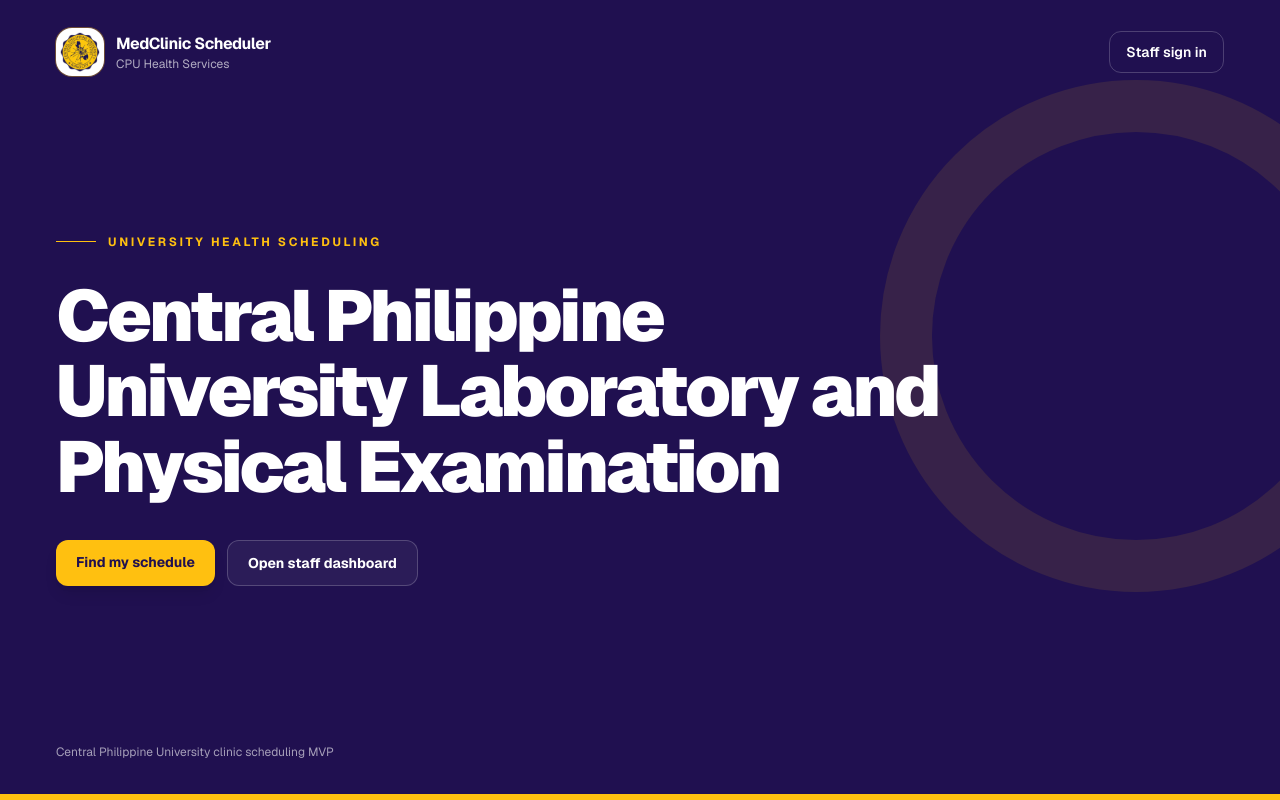
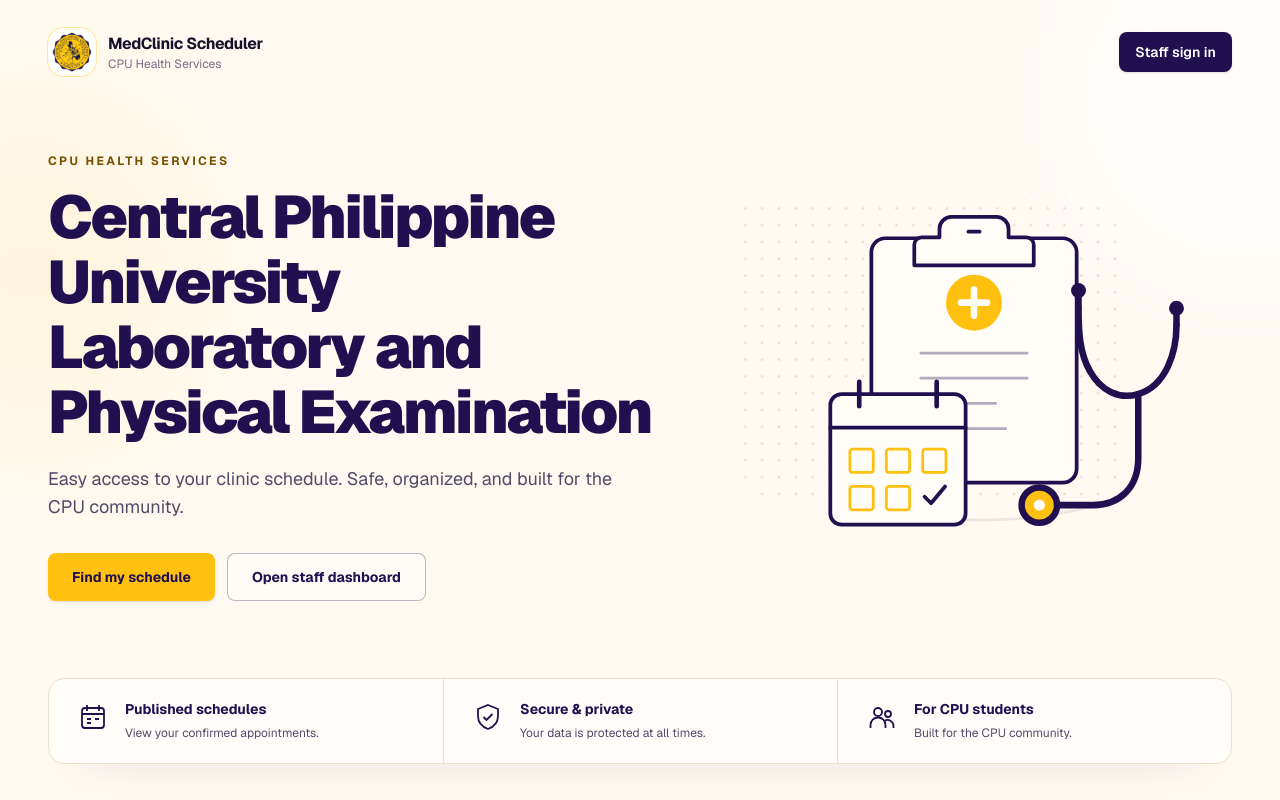
Before and after one commit to Eida27/medclinic-scheduler-v2, a Next.js app: page / in a window 1280 px wide. Built offline with nearby package versions, Linux system fonts and the light colour scheme.

Commit message:
feat: redesign landing page

```diff
--- a/src/app/globals.css
+++ b/src/app/globals.css
@@ -21,6 +21,8 @@
   --color-muted: #746e87;
   --color-muted-strong: #514a67;
   --color-line: #dfdae9;
+  --color-landing: #fffaf1;
+  --color-landing-line: #eadfce;
   --shadow-brand: 0 18px 45px -28px rgb(32 16 80 / 0.38);
   --shadow-panel: 0 20px 50px -36px rgb(32 16 80 / 0.32);
   --font-sans: var(--font-geist-sans);
--- a/src/app/page.tsx
+++ b/src/app/page.tsx
@@ -1,28 +1,122 @@
 import Link from "next/link";
 import { BrandMark } from "@/components/branding/BrandMark";
+import { ClinicHeroIllustration } from "@/components/landing/ClinicHeroIllustration";
+
+type BenefitIconProps = {
+  type: "calendar" | "shield" | "users";
+};
+
+function BenefitIcon({ type }: BenefitIconProps) {
+  if (type === "calendar") {
+    return (
+      <svg viewBox="0 0 32 32" aria-hidden="true" className="size-8 shrink-0 fill-none stroke-current" strokeWidth="1.8">
+        <rect x="5" y="7" width="22" height="20" rx="3" />
+        <path d="M10 4v6M22 4v6M5 13h22M10 18h4M18 18h4M10 22h4" />
+      </svg>
+    );
+  }
+
+  if (type === "shield") {
+    return (
+      <svg viewBox="0 0 32 32" aria-hidden="true" className="size-8 shrink-0 fill-none stroke-current" strokeWidth="1.8">
+        <path d="M16 4 26 8v7c0 6.4-4 10.8-10 13-6-2.2-10-6.6-10-13V8Z" />
+        <path d="m11.5 16 3 3 6-6" />
+      </svg>
+    );
+  }
+
+  return (
+    <svg viewBox="0 0 32 32" aria-hidden="true" className="size-8 shrink-0 fill-none stroke-current" strokeWidth="1.8">
+      <circle cx="12" cy="11" r="4" />
+      <circle cx="22" cy="13" r="3" />
+      <path d="M4.5 27v-3a7.5 7.5 0 0 1 15 0v3M19 19.5a6 6 0 0 1 8.5 5.5v2" />
+    </svg>
+  );
+}
+
+const benefits = [
+  {
+    title: "Published schedules",
+    description: "View your confirmed appointments.",
+    icon: "calendar" as const,
+  },
+  {
+    title: "Secure & private",
+    description: "Your data is protected at all times.",
+    icon: "shield" as const,
+  },
+  {
+    title: "For CPU students",
+    description: "Built for the CPU community.",
+    icon: "users" as const,
+  },
+];
 
 export default function HomePage() {
   return (
-    <main className="relative min-h-screen overflow-hidden bg-cpu-navy text-white">
-      <div aria-hidden="true" className="absolute -right-28 top-20 size-80 rounded-full border-[52px] border-cpu-gold/10 sm:size-[32rem]" />
-      <div aria-hidden="true" className="absolute bottom-0 left-0 h-1.5 w-full bg-cpu-gold" />
-      <div className="relative mx-auto flex min-h-screen max-w-7xl flex-col justify-between px-6 py-7 sm:px-10 lg:px-14">
-        <header className="flex items-center justify-between">
-          <BrandMark inverse priority />
-          <Link href="/login" className="rounded-xl border border-white/20 px-4 py-2.5 text-sm font-semibold transition duration-200 hover:border-cpu-gold/50 hover:bg-white/10 focus-visible:outline focus-visible:outline-2 focus-visible:outline-offset-2 focus-visible:outline-cpu-gold">Staff sign in</Link>
+    <main className="relative min-h-screen overflow-x-hidden bg-landing text-cpu-navy">
+      <div aria-hidden="true" className="absolute -left-32 top-28 size-80 rounded-full bg-cpu-gold/8 blur-3xl" />
+      <div aria-hidden="true" className="absolute -right-40 -top-24 size-96 rounded-full bg-white/80 blur-3xl" />
+
+      <div className="relative mx-auto flex min-h-screen max-w-7xl flex-col px-5 py-5 sm:px-8 sm:py-7 lg:px-12">
+        <header className="flex items-center justify-between gap-4">
+          <BrandMark priority />
+          <Link
+            href="/login"
+            className="shrink-0 rounded-lg bg-cpu-navy px-4 py-2.5 text-sm font-semibold text-white shadow-sm transition duration-200 hover:bg-cpu-navy-light focus-visible:outline focus-visible:outline-2 focus-visible:outline-offset-2 focus-visible:outline-cpu-gold-dark"
+          >
+            Staff sign in
+          </Link>
         </header>
-        <section className="py-20 sm:py-28">
-          <div className="mb-7 flex items-center gap-3 text-xs font-bold uppercase tracking-[0.22em] text-cpu-gold">
-            <span className="h-px w-10 bg-cpu-gold" />
-            University health scheduling
+
+        <section className="grid flex-1 items-center gap-8 py-12 md:py-16 lg:grid-cols-[minmax(0,1.08fr)_minmax(360px,0.92fr)] lg:gap-12 lg:py-12">
+          <div className="max-w-3xl">
+            <p className="mb-4 text-xs font-bold uppercase tracking-[0.2em] text-cpu-gold-dark">CPU Health Services</p>
+            <h1 className="text-4xl font-black leading-[1.08] tracking-[-0.04em] text-cpu-navy sm:text-5xl lg:text-6xl">
+              Central Philippine University Laboratory and Physical Examination
+            </h1>
+            <p className="mt-5 max-w-xl text-base leading-7 text-muted-strong sm:text-lg">
+              Easy access to your clinic schedule. Safe, organized, and built for the CPU community.
+            </p>
+            <div className="mt-8 flex flex-col gap-3 sm:flex-row sm:flex-wrap">
+              <Link
+                href="/student-lookup"
+                className="inline-flex min-h-12 items-center justify-center rounded-lg bg-cpu-gold px-6 py-3 text-sm font-bold text-cpu-navy shadow-sm transition duration-200 hover:bg-cpu-gold-light focus-visible:outline focus-visible:outline-2 focus-visible:outline-offset-2 focus-visible:outline-cpu-gold-dark"
+              >
+                Find my schedule
+              </Link>
+              <Link
+                href="/login"
+                className="inline-flex min-h-12 items-center justify-center rounded-lg border border-cpu-navy/30 bg-white/45 px-6 py-3 text-sm font-bold text-cpu-navy transition duration-200 hover:border-cpu-navy/60 hover:bg-white/80 focus-visible:outline focus-visible:outline-2 focus-visible:outline-offset-2 focus-visible:outline-cpu-navy"
+              >
+                Open staff dashboard
+              </Link>
+            </div>
           </div>
-          <h1 className="max-w-4xl text-4xl font-black leading-[1.05] tracking-[-0.04em] sm:text-6xl lg:text-7xl">Central Philippine University Laboratory and Physical Examination</h1>
-          <div className="mt-9 flex flex-wrap gap-3">
-            <Link href="/student-lookup" className="rounded-xl bg-cpu-gold px-5 py-3 text-sm font-bold text-cpu-navy shadow-lg shadow-black/10 transition duration-200 hover:bg-cpu-gold-light focus-visible:outline focus-visible:outline-2 focus-visible:outline-offset-2 focus-visible:outline-white">Find my schedule</Link>
-            <Link href="/login" className="rounded-xl border border-white/20 bg-white/5 px-5 py-3 text-sm font-bold transition duration-200 hover:border-white/40 hover:bg-white/10 focus-visible:outline focus-visible:outline-2 focus-visible:outline-offset-2 focus-visible:outline-cpu-gold">Open staff dashboard</Link>
+
+          <div className="mx-auto w-full max-w-xl lg:max-w-none">
+            <ClinicHeroIllustration />
           </div>
         </section>
-        <footer className="pb-3 text-xs text-white/60">Central Philippine University clinic scheduling MVP</footer>
+
+        <section aria-label="Service benefits" className="mb-2 overflow-hidden rounded-2xl border border-landing-line bg-white/55 shadow-panel backdrop-blur-sm">
+          <div className="grid md:grid-cols-3">
+            {benefits.map((benefit, index) => (
+              <article
+                key={benefit.title}
+                className={`flex items-start gap-4 px-5 py-5 sm:px-7 ${index > 0 ? "border-t border-landing-line md:border-l md:border-t-0" : ""}`}
+              >
+                <span className="mt-0.5 text-cpu-navy" aria-hidden="true">
+                  <BenefitIcon type={benefit.icon} />
+                </span>
+                <div>
+                  <h2 className="text-sm font-bold text-cpu-navy">{benefit.title}</h2>
+                  <p className="mt-1 text-xs leading-5 text-muted-strong">{benefit.description}</p>
+                </div>
+              </article>
+            ))}
+          </div>
+        </section>
       </div>
     </main>
   );
--- /dev/null
+++ b/src/components/landing/ClinicHeroIllustration.tsx
@@ -0,0 +1,49 @@
+export function ClinicHeroIllustration() {
+  return (
+    <svg
+      viewBox="0 0 560 440"
+      role="img"
+      aria-label="Medical scheduling illustration"
+      className="h-auto w-full"
+      xmlns="http://www.w3.org/2000/svg"
+    >
+      <defs>
+        <pattern id="clinic-dots" width="18" height="18" patternUnits="userSpaceOnUse">
+          <circle cx="3" cy="3" r="1.5" fill="#201050" opacity="0.12" />
+        </pattern>
+      </defs>
+
+      <rect x="28" y="22" width="414" height="330" rx="42" fill="url(#clinic-dots)" />
+      <path d="M183 358c74 23 183 19 255-9" fill="none" stroke="#201050" strokeLinecap="round" strokeWidth="3" opacity="0.08" />
+
+      <g stroke="#201050" strokeLinecap="round" strokeLinejoin="round">
+        <path d="M174 86a15 15 0 0 1 15-15h190a15 15 0 0 1 15 15v232a15 15 0 0 1-15 15H189a15 15 0 0 1-15-15Z" fill="#fffdf8" strokeWidth="4" />
+        <path d="M247 70v-9a13 13 0 0 1 13-13h48a13 13 0 0 1 13 13v9h19a8 8 0 0 1 8 8v22H220V78a8 8 0 0 1 8-8Z" fill="#fffdf8" strokeWidth="4" />
+        <path d="M278 64h12" strokeWidth="4" />
+
+        <circle cx="284" cy="140" r="30" fill="#ffc010" stroke="none" />
+        <path d="M284 126v28M270 140h28" stroke="#fffdf8" strokeWidth="7" />
+
+        <path d="M227 194h114M227 221h114M227 248h80M227 275h91" strokeWidth="3" opacity="0.34" />
+
+        <path d="M130 250a12 12 0 0 1 12-12h121a12 12 0 0 1 12 12v116a12 12 0 0 1-12 12H142a12 12 0 0 1-12-12Z" fill="#fffdf8" strokeWidth="4" />
+        <path d="M130 274h145" strokeWidth="4" />
+        <path d="M161 225v26M244 225v26" strokeWidth="5" />
+        <rect x="151" y="297" width="25" height="25" rx="3" fill="#fffdf8" stroke="#ffc010" strokeWidth="3" />
+        <rect x="190" y="297" width="25" height="25" rx="3" fill="#fffdf8" stroke="#ffc010" strokeWidth="3" />
+        <rect x="229" y="297" width="25" height="25" rx="3" fill="#fffdf8" stroke="#ffc010" strokeWidth="3" />
+        <rect x="151" y="337" width="25" height="25" rx="3" fill="#fffdf8" stroke="#ffc010" strokeWidth="3" />
+        <rect x="190" y="337" width="25" height="25" rx="3" fill="#fffdf8" stroke="#ffc010" strokeWidth="3" />
+        <path d="m231 348 7 7 15-18" fill="none" strokeWidth="4" />
+
+        <path d="M396 146c0 24 1 48 12 67 12 22 32 31 52 25 30-9 41-45 41-74" fill="none" strokeWidth="7" />
+        <path d="M396 145v-12M501 164v-12" strokeWidth="7" />
+        <circle cx="396" cy="127" r="8" fill="#201050" stroke="none" />
+        <circle cx="501" cy="146" r="8" fill="#201050" stroke="none" />
+        <path d="M460 238v69c0 31-20 50-48 50h-36" fill="none" strokeWidth="7" />
+        <circle cx="354" cy="357" r="19" fill="#ffc010" strokeWidth="7" />
+        <circle cx="354" cy="357" r="6" fill="#fffdf8" stroke="none" />
+      </g>
+    </svg>
+  );
+}
```
Also changed, not shown: 1 other file (tests, documents, lock files or other folders).
